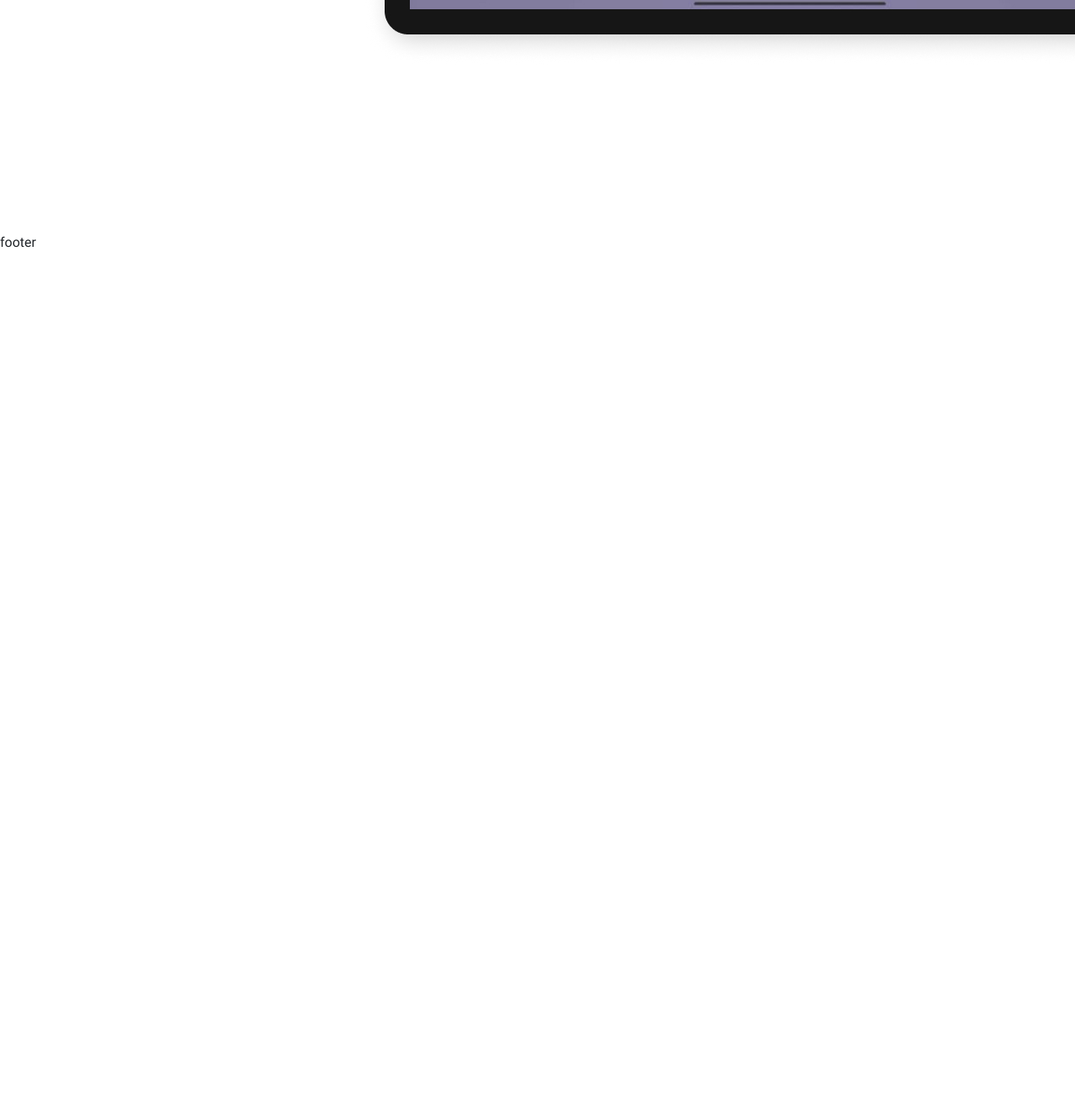
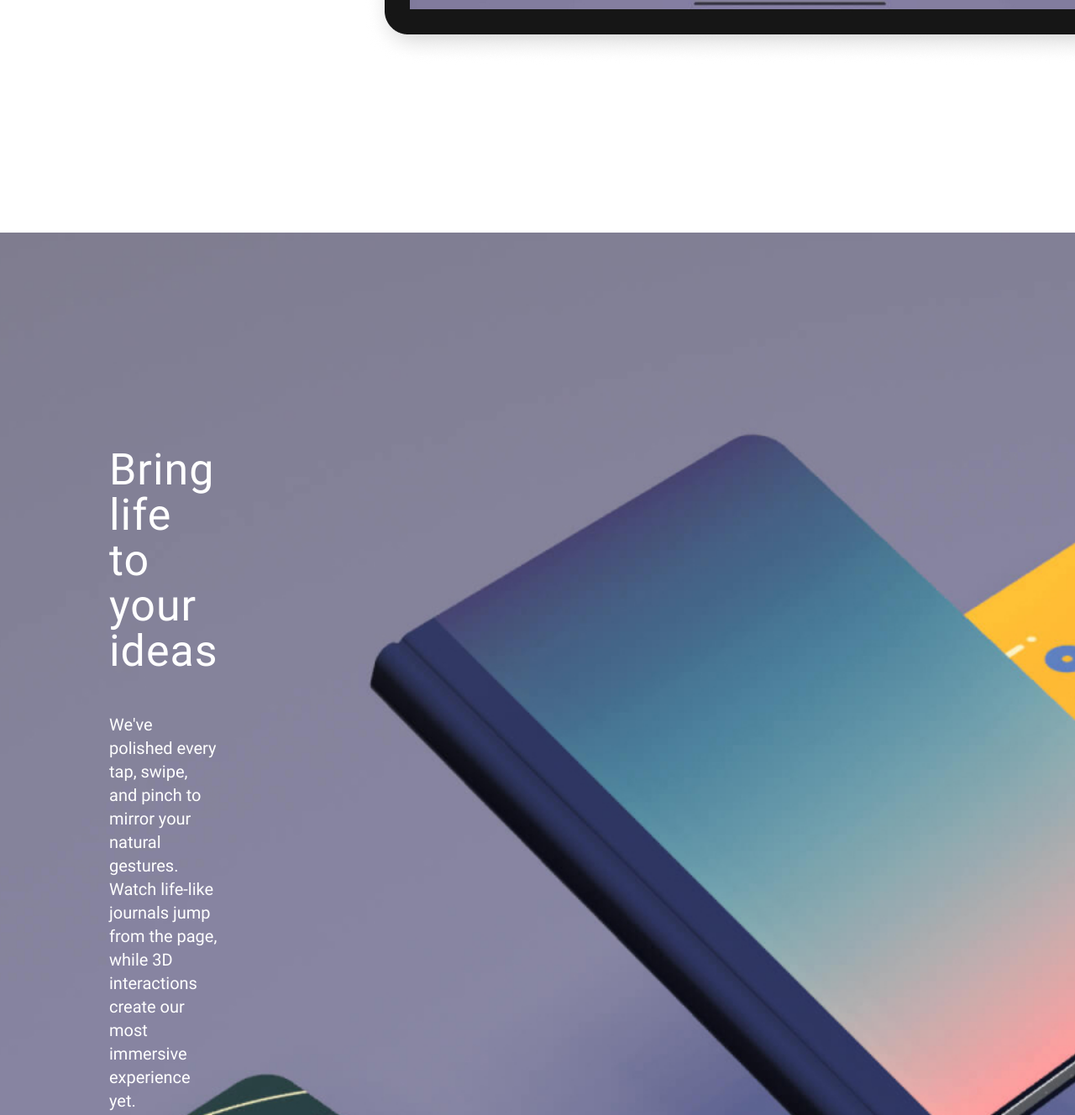
Before and after one commit to ssamarin/paper, a website: page src/index.html in a window 1280 px wide. Shown: the part 926-2254 px from the top of the page at 84% size. Before the commit the page ends 1227 px from the top, so only its background shows below. Drawn offline with nearby package versions, Linux system fonts and the light colour scheme; files that its build step writes are made by us from their sources.

Commit message:
add bring section

```diff
--- a/src/index.html
+++ b/src/index.html
@@ -55,6 +55,16 @@
                     </div>
                 </div>
             </section>
+            <section class="bring">
+                <div class="container">
+                    <div class="bring__text">
+                        <h2 class="bring__title">Bring life to your ideas</h2>
+                        <div class="bring__descr">
+                            We've polished every tap, swipe, and pinch to mirror your natural gestures. Watch life-like journals jump from the page, while 3D interactions create our most immersive experience yet.
+                        </div>
+                    </div>
+                </div>
+            </section>
         </main>
         <footer class="footer">
             footer
--- /dev/null
+++ b/src/sass/blocks/_bring.scss
@@ -0,0 +1,28 @@
+.bring {
+    min-height: 810px;
+    padding: 256px 1019px 260px 130px;
+    background: url(../img/bring/bring.webp) center center/cover no-repeat;
+    &__text {
+        max-width: 342px;
+        color: #FFFFFF;
+    }
+    &__title {
+        margin-bottom: 46px;
+        font-weight: 400;
+        font-size: 52px;
+        line-height: 104%;
+        letter-spacing: 1px;
+    }
+    &__descr {
+        font-weight: 400;
+        font-size: 20px;
+        line-height: 140%;
+    }
+}
+
+.bring__text {
+}
+.bring__title {
+}
+.bring__descr {
+}
--- a/src/sass/style.scss
+++ b/src/sass/style.scss
@@ -6,3 +6,4 @@
 @import 'blocks/btns';
 @import 'blocks/header.scss';
 @import 'blocks/promo';
+@import 'blocks/bring';
```
Also changed, not shown: dist/css/style.min.css, dist/index.html.
